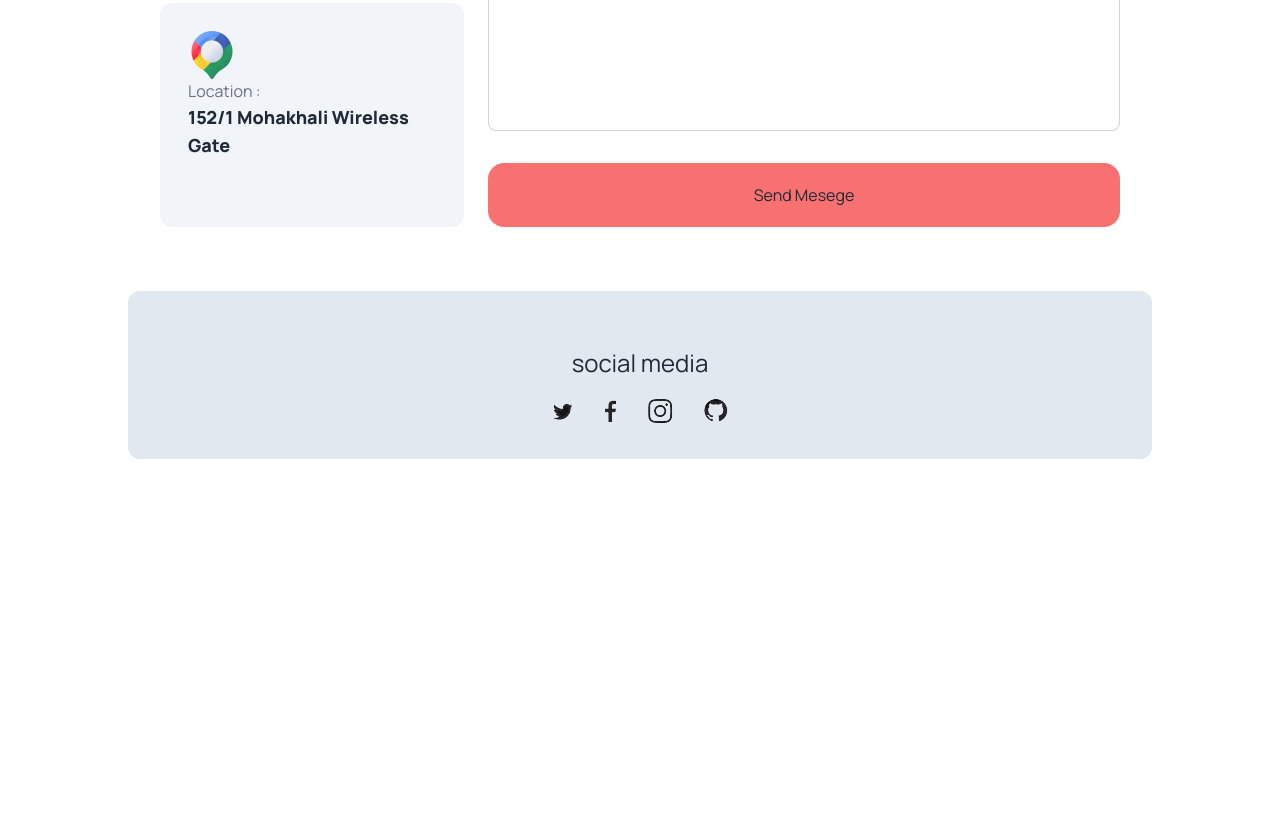
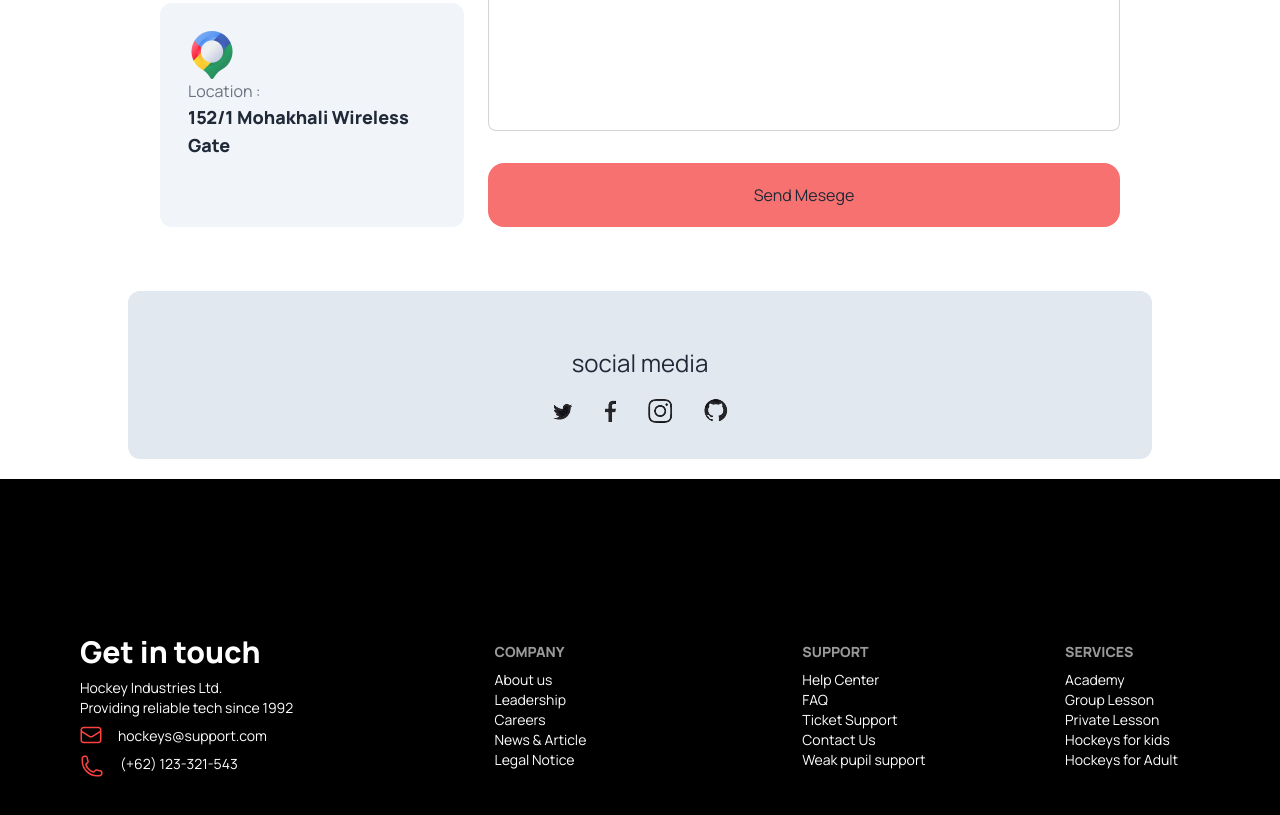
Before and after one commit to monir806/assignment-3-programing-hero, a plain HTML site: page index.html in a window 1280 px wide. Shown: the part 4632-5447 px from the top of the page. Before the commit the page ends 5111 px from the top, so only its background shows below. Drawn offline with nearby package versions, Linux system fonts and the light colour scheme.

Commit message:
finished the footer

```diff
--- a/index.html
+++ b/index.html
@@ -679,33 +679,70 @@
                 <div class=" w-auto my-8 ">
                     <label for="">Message</label>
                     <input type="text" placeholder="Write your message" class="input input-bordered w-full  h-96" />
-
                 </div>
                 <div>
                     <button class="w-full p-5 text-center bg-red-400 rounded-2xl">
                         Send Mesege
-
                     </button>
                 </div>
-
-
-
             </div>
-
-
         </section>
         <div class="mx-5 my-5  lg:mx-32 text-center h-auto mt-10 bg-slate-200 rounded-xl py-9">
             <h2 class="text-2xl my-5 ">social media </h2>
             <img class="mx-auto" src="Social-removebg-preview.png">
-
-
         </div>
     </main>
-    <footer>
+    <footer class="footer p-10 m-auto lg:h-[454px] bg-black items-center text-white text-base-content">
+        <aside class="m-auto lg:ml-10">
+            <h1 class="text-3xl font-extrabold">Get in touch</h1>
+            <p>Hockey Industries Ltd.<br/>Providing reliable tech since 1992</p>
+            <p class="inline-flex gap-4">
+                <svg xmlns="http://www.w3.org/2000/svg" width="22" height="18" viewBox="0 0 22 18" fill="none">
+                    <path d="M20.75 3.75V14.25C20.75 14.8467 20.5129 15.419 20.091 15.841C19.669 16.2629 19.0967 16.5 18.5 16.5H3.5C2.90326 16.5 2.33097 16.2629 1.90901 15.841C1.48705 15.419 1.25 14.8467 1.25 14.25V3.75M20.75 3.75C20.75 3.15326 20.5129 2.58097 20.091 2.15901C19.669 1.73705 19.0967 1.5 18.5 1.5H3.5C2.90326 1.5 2.33097 1.73705 1.90901 2.15901C1.48705 2.58097 1.25 3.15326 1.25 3.75M20.75 3.75V3.993C20.75 4.37715 20.6517 4.75491 20.4644 5.0903C20.2771 5.42569 20.0071 5.70754 19.68 5.909L12.18 10.524C11.8252 10.7425 11.4167 10.8582 11 10.8582C10.5833 10.8582 10.1748 10.7425 9.82 10.524L2.32 5.91C1.99292 5.70854 1.72287 5.42669 1.53557 5.0913C1.34827 4.75591 1.24996 4.37815 1.25 3.994V3.75" stroke="#FF4240" stroke-width="1.5" stroke-linecap="round" stroke-linejoin="round"/>
+                  </svg> hockeys@support.com
+            </p>
+            <p class="inline-flex gap-4">
+                <svg xmlns="http://www.w3.org/2000/svg" width="24" height="24" viewBox="0 0 24 24" fill="none">
+                    <path d="M2.25 6.75C2.25 15.034 8.966 21.75 17.25 21.75H19.5C20.0967 21.75 20.669 21.5129 21.091 21.091C21.5129 20.669 21.75 20.0967 21.75 19.5V18.128C21.75 17.612 21.399 17.162 20.898 17.037L16.475 15.931C16.035 15.821 15.573 15.986 15.302 16.348L14.332 17.641C14.05 18.017 13.563 18.183 13.122 18.021C11.4849 17.4191 9.99815 16.4686 8.76478 15.2352C7.53141 14.0018 6.58087 12.5151 5.979 10.878C5.817 10.437 5.983 9.95 6.359 9.668L7.652 8.698C8.015 8.427 8.179 7.964 8.069 7.525L6.963 3.102C6.90214 2.85869 6.76172 2.6427 6.56405 2.48834C6.36638 2.33397 6.1228 2.25008 5.872 2.25H4.5C3.90326 2.25 3.33097 2.48705 2.90901 2.90901C2.48705 3.33097 2.25 3.90326 2.25 4.5V6.75Z" stroke="#FF4240" stroke-width="1.5" stroke-linecap="round" stroke-linejoin="round"/>
+                  </svg> (+62) 123-321-543
+            </p>
+        </aside>
 
+        <div class="flex  m-auto">
+            <div>
+                <nav class="">
+                    <header class="footer-title">Company</header>
+                    <a class="link link-hover">About us</a><br>
+                    <a class="link link-hover">Leadership</a><br>
+                    <a class="link link-hover">Careers</a><br>
+                    <a class="link link-hover">News & Article</a><br>
+                    <a class="link link-hover">Legal Notice</a><br>
+                </nav>
+            </div>
+            <div class="m-auto lg:ml-52">
+                <nav class="">
+                    <header class="footer-title">support</header>
+                    <a class="link link-hover">Help Center</a><br>
+                    <a class="link link-hover"> FAQ</a><br>
+                    <a class="link link-hover">Ticket Support</a><br>
+                    <a class="link link-hover"> Contact Us</a><br>
+                    <a class="link link-hover"> Weak pupil support</a><br>
+                </nav>
+            </div>
+        </div>
+
+        <div class="m-auto lg:ml52">
+            <nav>
+                <header class="footer-title">Services</header>
+                <a class="link link-hover">Academy</a><br>
+                <a class="link link-hover">Group Lesson</a><br>
+                <a class="link link-hover">Private Lesson</a><br>
+                <a class="link link-hover">Hockeys for kids</a><br>
+                <a class="link link-hover">Hockeys for Adult</a><br>
+            </nav>
+        </div>
 
     </footer>
-
 </body>
 
 </html>
```
